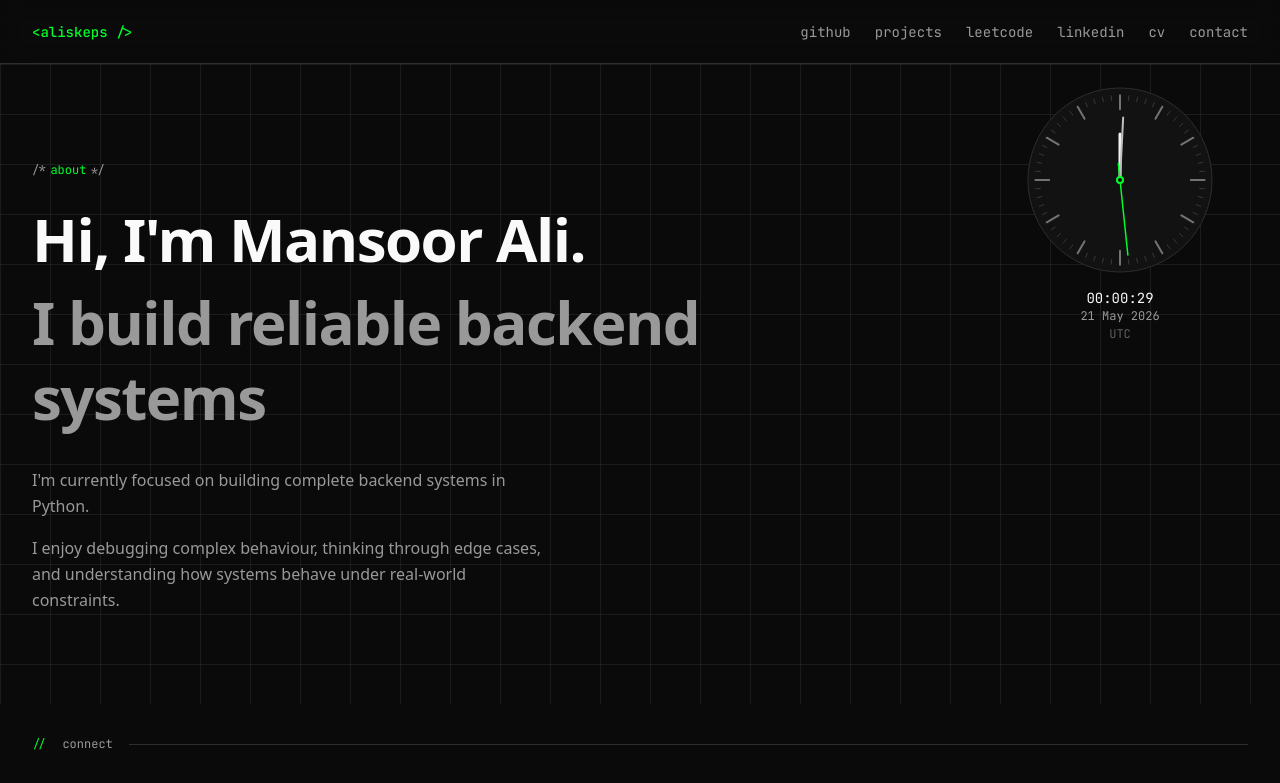
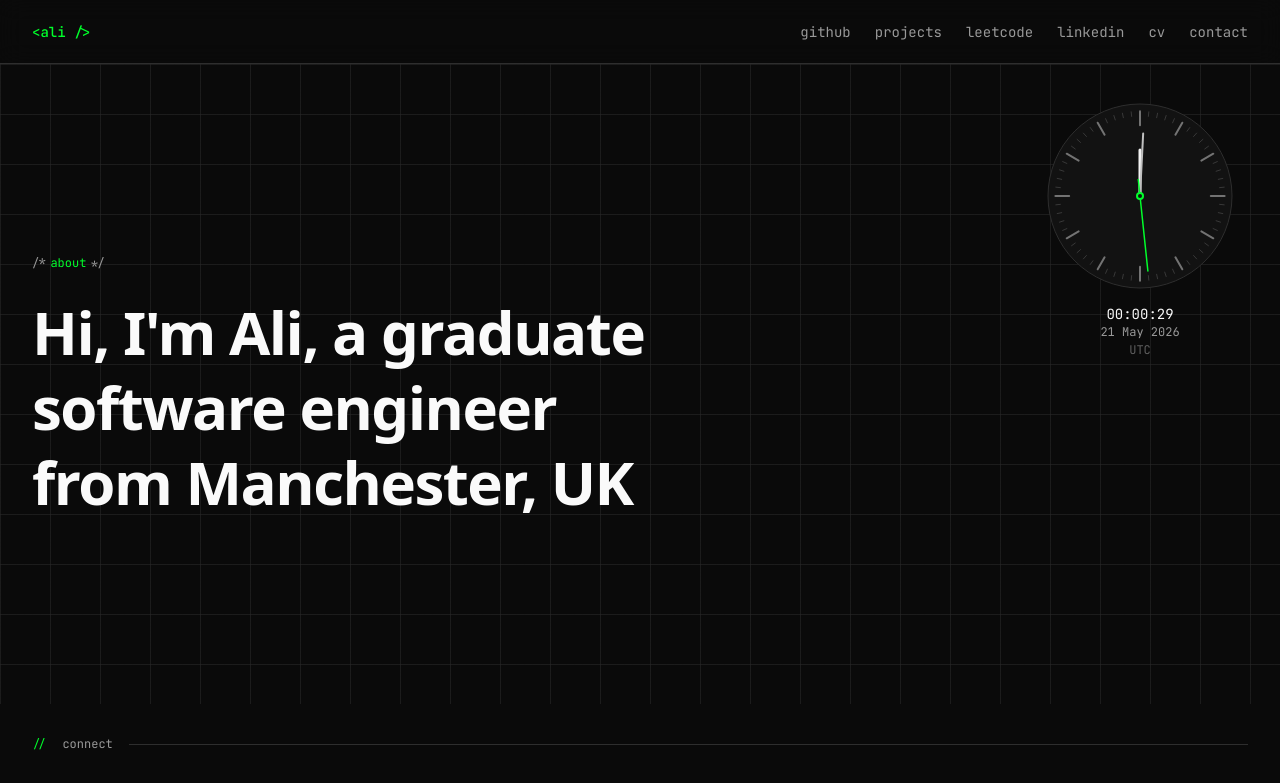
Before and after one commit to skeptre/skeps, a Next.js app: page / in a window 1280 px wide. Shown: the top 783 px of the page. Built offline with nearby package versions, Linux system fonts and the light colour scheme; no server answers.

Commit message:
feat: update personal information in HomePage and site configuration

```diff
--- a/src/components/home/HomePage.tsx
+++ b/src/components/home/HomePage.tsx
@@ -58,24 +58,8 @@ export default function HomePage() {
             <SectionLabel>about</SectionLabel>
 
             <h1 className="fade-in-up stagger-2 text-4xl font-bold leading-tight tracking-tight md:text-5xl lg:text-6xl">
-              Hi, I&apos;m Mansoor Ali.
+              Hi, I&apos;m Ali, a graduate software engineer from Manchester, UK
             </h1>
-
-            <p className="fade-in-up stagger-3 mt-2 text-4xl font-bold leading-tight tracking-tight text-muted-foreground md:text-5xl lg:text-6xl">
-              I build reliable backend systems
-            </p>
-
-            <div className="fade-in-up stagger-4 mt-8 max-w-lg space-y-4 text-base leading-relaxed text-muted-foreground">
-              <p>
-                I&apos;m currently focused on building complete backend systems
-                in Python.
-              </p>
-              <p>
-                I enjoy debugging complex behaviour, thinking through edge
-                cases, and understanding how systems behave under real-world
-                constraints.
-              </p>
-            </div>
           </div>
         </div>
       </section>
--- a/src/components/site/AnalogClock.tsx
+++ b/src/components/site/AnalogClock.tsx
@@ -37,7 +37,10 @@ function getTime() {
 
 function initPos() {
   if (typeof window === "undefined") return { x: 0, y: 0 };
-  return { x: Math.max(16, window.innerWidth - 260), y: 80 };
+  return {
+    x: Math.max(16, window.innerWidth - SIZE - 40),
+    y: Math.round(window.innerHeight * 0.12),
+  };
 }
 
 function initTz() {
--- a/src/config/site.ts
+++ b/src/config/site.ts
@@ -1,6 +1,6 @@
 export const SITE = {
   name: "Mansoor Ali",
-  handle: "aliskeps",
+  handle: "ali",
   url: "https://aliskeps.com",
   description:
     "Projects, systems, experiments, and engineering work by Mansoor Ali.",
```
